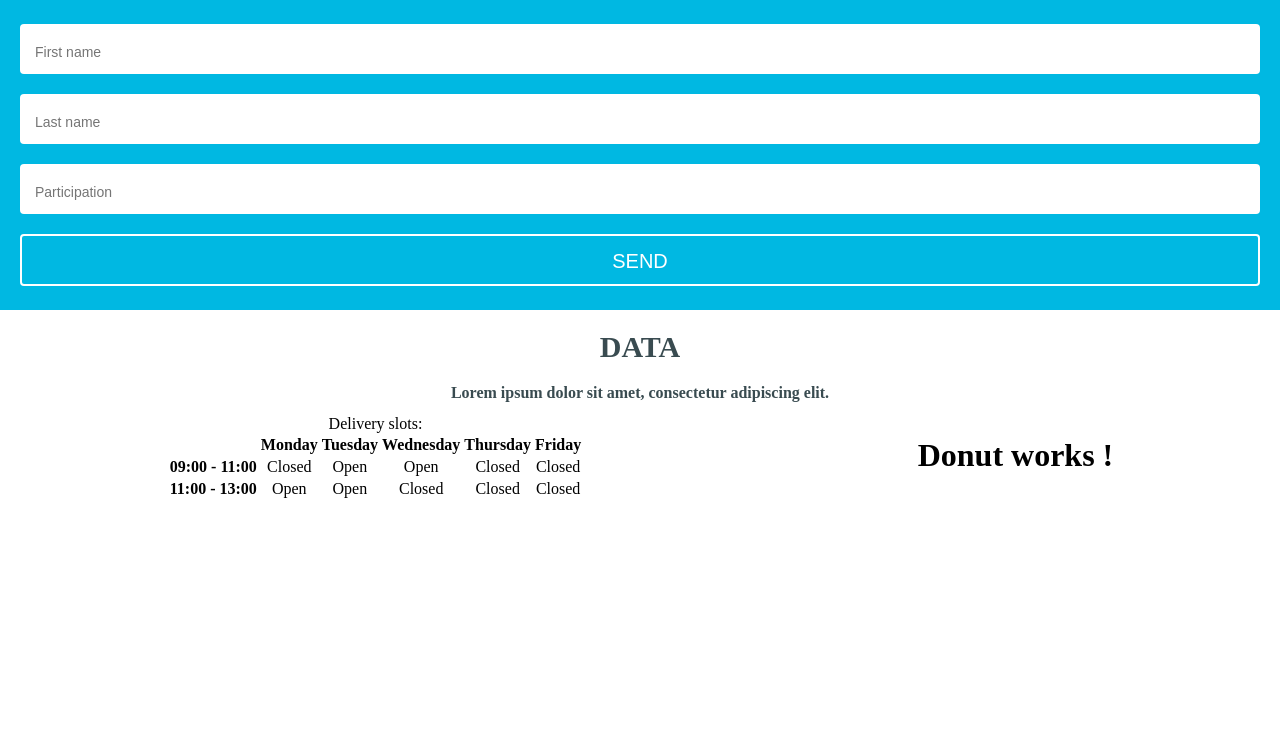
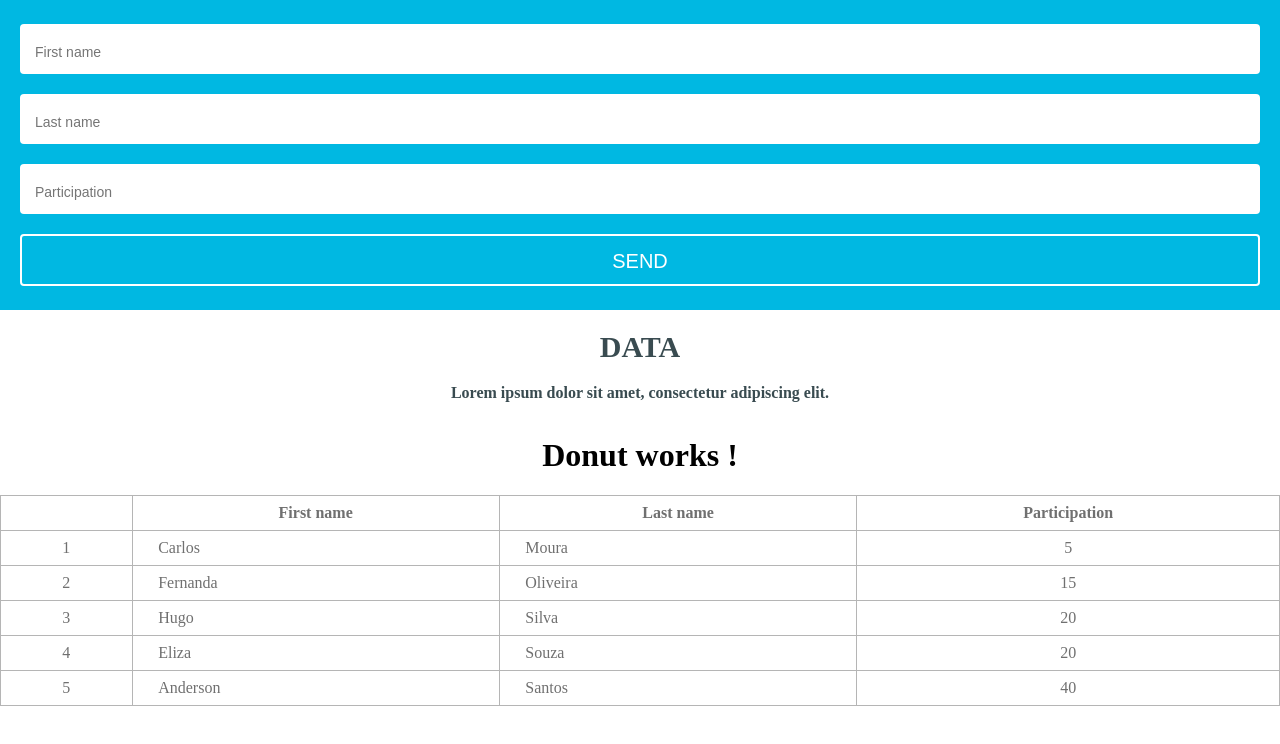
Before and after one commit to leonardopaganelli/cubonetwork-fullstack-challenge, an Angular app in the folder cubo-poc/: page /home in a window 1280 px wide. Shown: the top 744 px of the page. Built offline with nearby package versions, Linux system fonts and the light colour scheme.

Commit message:
Layout and creation of generic table

```diff
--- a/cubo-poc/src/app/home/data/data.component.html
+++ b/cubo-poc/src/app/home/data/data.component.html
@@ -9,33 +9,9 @@
     </div>
 
     <div class="content">
-        <table>
-            <caption>Delivery slots:</caption>
-            <tr>
-                <td></td>
-                <th scope="col">Monday</th>
-                <th scope="col">Tuesday</th>
-                <th scope="col">Wednesday</th>
-                <th scope="col">Thursday</th>
-                <th scope="col">Friday</th>
-            </tr>
-            <tr>
-                <th scope="row">09:00 - 11:00</th>
-                <td>Closed</td>
-                <td>Open</td>
-                <td>Open</td>
-                <td>Closed</td>
-                <td>Closed</td>
-            </tr>
-            <tr>
-                <th scope="row">11:00 - 13:00</th>
-                <td>Open</td>
-                <td>Open</td>
-                <td>Closed</td>
-                <td>Closed</td>
-                <td>Closed</td>
-            </tr>
-        </table>
+        <app-default-table
+            [data]="persons"
+            [headerTable]="headerTable"></app-default-table>
         <app-donut-chart></app-donut-chart>
     </div>
 
--- a/cubo-poc/src/app/home/data/data.component.scss
+++ b/cubo-poc/src/app/home/data/data.component.scss
@@ -21,5 +21,13 @@
     > .content {
         display: flex;
         justify-content: space-around;
+
+        @media only screen and (max-device-width: 823px) {
+            flex-flow: column-reverse;
+
+            .default-table {
+                width: 100%;
+            }
+        }
     }
 }
--- a/cubo-poc/src/app/home/data/data.component.ts
+++ b/cubo-poc/src/app/home/data/data.component.ts
@@ -1,4 +1,5 @@
-import { Component } from '@angular/core';
+import { Component, Input } from '@angular/core';
+import { PersonParticipationModel } from '../shared/models/person.model';
 
 @Component({
     selector: 'app-data-form',
@@ -8,4 +9,12 @@ import { Component } from '@angular/core';
     ]
 })
 
-export class DataComponent { }
+export class DataComponent {
+    @Input() persons: PersonParticipationModel[];
+
+    headerTable: string[] = [
+        'First name',
+        'Last name',
+        'Participation'
+    ];
+}
--- a/cubo-poc/src/app/home/home.component.html
+++ b/cubo-poc/src/app/home/home.component.html
@@ -1,4 +1,5 @@
 <div>
     <app-home-form></app-home-form>
-    <app-data-form></app-data-form>
+    <app-data-form
+        [persons]="persons"></app-data-form>
 </div>
--- a/cubo-poc/src/app/home/home.component.ts
+++ b/cubo-poc/src/app/home/home.component.ts
@@ -1,8 +1,38 @@
 import { Component } from '@angular/core';
+import { PersonParticipationModel } from './shared/models/person.model';
 
 @Component({
     selector: 'app-home-component',
     templateUrl: './home.component.html'
 })
 
-export class HomeComponent { }
+export class HomeComponent {
+
+    persons: PersonParticipationModel[] =  [
+        {
+            firstName: 'Carlos',
+            lastName: 'Moura',
+            participation: 5
+        },
+        {
+            firstName: 'Fernanda',
+            lastName: 'Oliveira',
+            participation: 15
+        },
+        {
+            firstName: 'Hugo',
+            lastName: 'Silva',
+            participation: 20
+        },
+        {
+            firstName: 'Eliza',
+            lastName: 'Souza',
+            participation: 20
+        },
+        {
+            firstName: 'Anderson',
+            lastName: 'Santos',
+            participation: 40
+        }
+    ];
+}
--- /dev/null
+++ b/cubo-poc/src/app/home/shared/models/person.model.ts
@@ -0,0 +1,6 @@
+
+export class PersonParticipationModel {
+    firstName: string;
+    lastName: string;
+    participation: number;
+}
--- /dev/null
+++ b/cubo-poc/src/app/shared/default-table/default-table.component.html
@@ -0,0 +1,23 @@
+<table class="default-table">
+    <caption class="sr-only">
+        {{ captionTable }}
+    </caption>
+    <thead>
+        <tr>
+            <td></td>
+            <th scope="col" *ngFor="let header of tableHeader">
+                {{ header }}
+            </th>
+        </tr>
+    </thead>
+    <tbody>
+        <tr *ngFor="let item of data; let index = index">
+            <th scope="row" class="second-header">
+                {{ index + 1}}
+            </th>
+            <td *ngFor="let key of tableKeys">
+                {{ item[key] }}
+            </td>
+        </tr>
+    </tbody>
+</table>
--- /dev/null
+++ b/cubo-poc/src/app/shared/default-table/default-table.component.scss
@@ -0,0 +1,34 @@
+.default-table {
+    border-collapse: collapse;
+    border: 1px solid #b5b5b5;
+    color: #707070;
+
+    @media only screen and (max-device-width: 823px) {
+        width: 100%;
+    }
+
+    .second-header {
+        font-weight: normal;
+    }
+
+    tbody > tr > td:not(:last-child) {
+        text-align: left;
+        padding-left: 2%;
+    }
+
+    th,
+    td {
+        border: 1px solid #b5b5b5;
+    }
+
+    tbody > tr > td,
+    tbody > tr > th, {
+        border-top: none;
+    }
+
+    thead, tbody {
+        > tr > th {
+            padding: 8px 14px;
+        }
+    }
+}
--- /dev/null
+++ b/cubo-poc/src/app/shared/default-table/default-table.component.ts
@@ -0,0 +1,24 @@
+import { Component, Input, OnChanges } from '@angular/core';
+
+@Component({
+    selector: 'app-default-table',
+    templateUrl: './default-table.component.html',
+    styleUrls: [
+        './default-table.component.scss'
+    ]
+})
+
+export class DefaultTableComponent implements OnChanges {
+    @Input() data = [];
+    @Input() headerTable?: string[];
+    @Input() captionTable: string;
+
+    tableHeader: string[] = [];
+    tableKeys: string[] = [];
+
+    ngOnChanges() {
+        this.tableKeys = Object.keys(this.data[0]);
+        this.tableHeader = this.headerTable || this.tableKeys;
+    }
+
+}
--- a/cubo-poc/src/styles.scss
+++ b/cubo-poc/src/styles.scss
@@ -19,3 +19,14 @@
         cursor: pointer;
     }
 }
+
+.sr-only {
+    position: absolute;
+    width: 1px;
+    height: 1px;
+    padding: 0;
+    margin: -1px;
+    overflow: hidden;
+    clip: rect(0,0,0,0);
+    border: 0;
+}
```
Also changed, not shown: cubo-poc/src/app/shared/shared.module.ts (+10 -3 lines).
